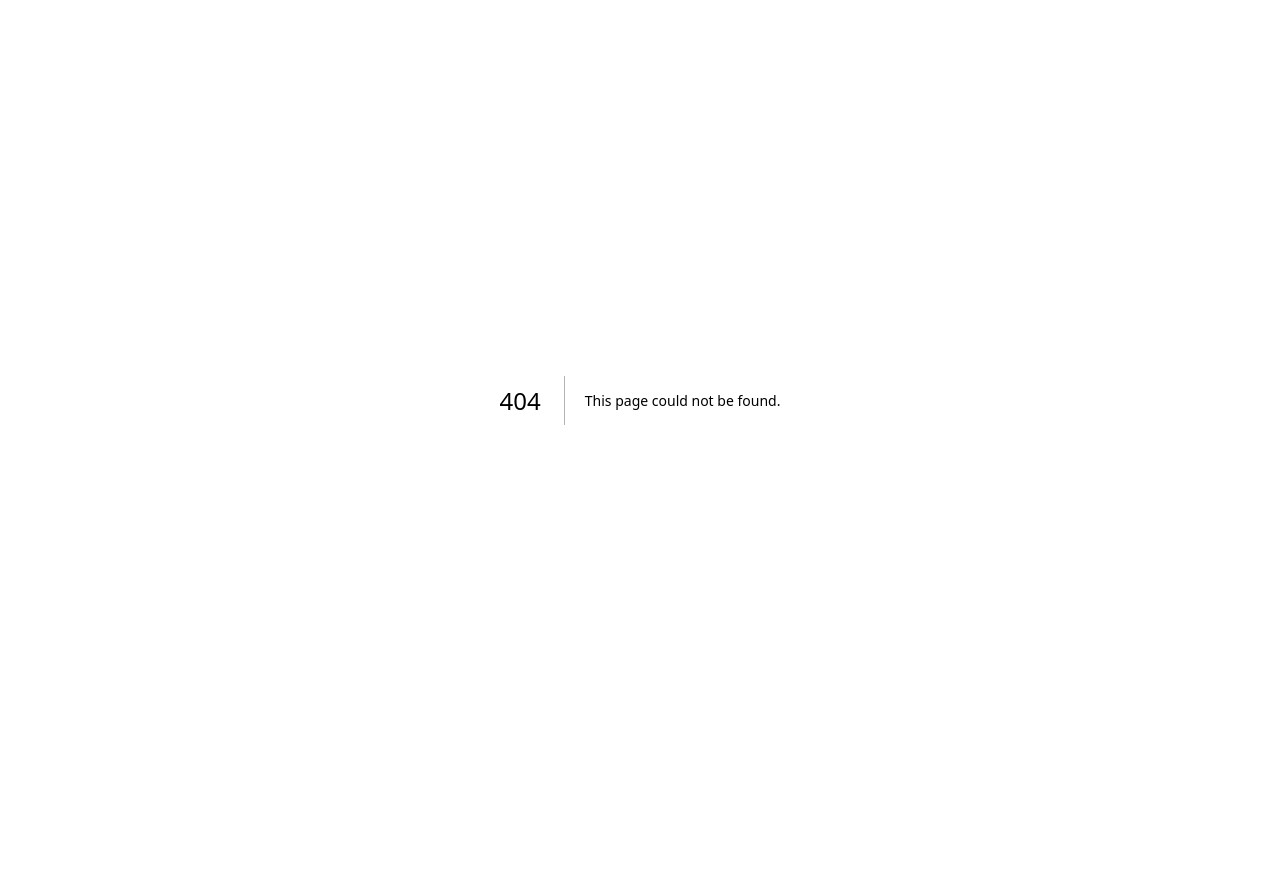
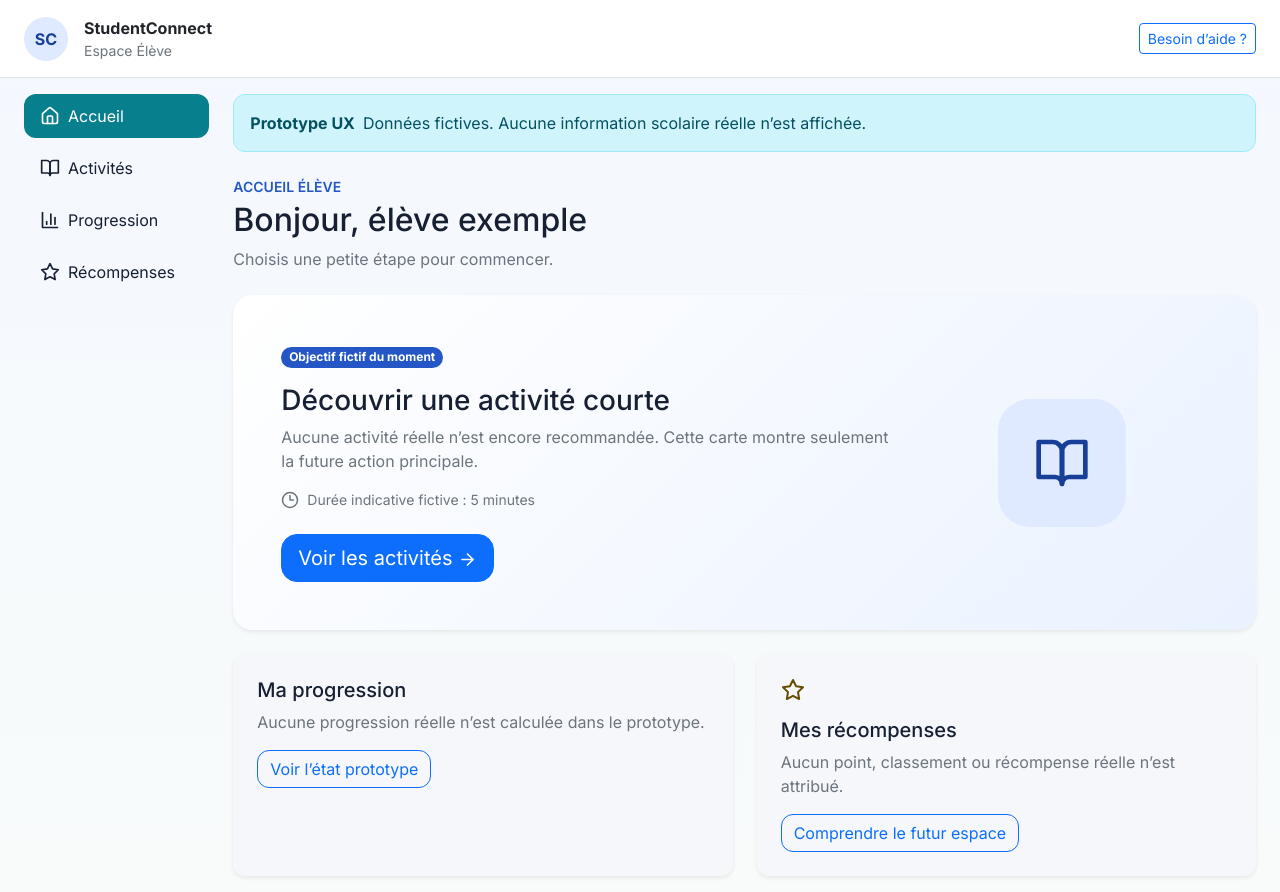
Before and after one commit to niangmamath/education, a Next.js app in the folder apps/web/: page /eleve in a window 1280 px wide. Before the commit this address had no page. Before the commit the page ends 800 px from the top, so only its background shows below. Built offline with nearby package versions, Linux system fonts and the light colour scheme.

Commit message:
feat(web): create Student layout and prototype routes

```diff
--- /dev/null
+++ b/apps/web/app/eleve/layout.tsx
@@ -0,0 +1,21 @@
+import type { ReactNode } from 'react';
+import { EleveHeader } from '../../components/eleve/eleve-header';
+import { EleveNavigation } from '../../components/eleve/eleve-navigation';
+
+export default function EleveLayout({ children }: { children: ReactNode }) {
+  return (
+    <div className="min-vh-100 sc-student-page">
+      <EleveHeader />
+      <div className="container-fluid px-3 px-lg-4 py-3">
+        <div className="row g-4">
+          <aside className="col-12 col-lg-3 col-xl-2">
+            <EleveNavigation />
+          </aside>
+          <main className="col-12 col-lg-9 col-xl-10" id="contenu-eleve">
+            {children}
+          </main>
+        </div>
+      </div>
+    </div>
+  );
+}
--- /dev/null
+++ b/apps/web/app/eleve/page.tsx
@@ -0,0 +1,64 @@
+import Link from 'next/link';
+import { ArrowRight, BookOpen, Clock3, Star } from 'lucide-react';
+import { PrototypeNotice } from '../../components/ui/prototype-notice';
+
+export const metadata = { title: 'Espace Élève' };
+
+export default function EleveHomePage() {
+  return (
+    <>
+      <PrototypeNotice />
+      <header className="mb-4">
+        <p className="text-uppercase text-primary fw-semibold small mb-1">Accueil Élève</p>
+        <h1 className="h2 mb-2">Bonjour, élève exemple</h1>
+        <p className="text-secondary mb-0">Choisis une petite étape pour commencer.</p>
+      </header>
+
+      <section className="card border-0 shadow-sm sc-student-hero mb-4">
+        <div className="card-body p-4 p-lg-5">
+          <div className="row align-items-center g-4">
+            <div className="col-lg-8">
+              <span className="badge rounded-pill text-bg-primary mb-3">Objectif fictif du moment</span>
+              <h2 className="h3">Découvrir une activité courte</h2>
+              <p className="text-secondary mb-3">
+                Aucune activité réelle n’est encore recommandée. Cette carte montre seulement la future action principale.
+              </p>
+              <div className="d-flex align-items-center gap-2 small text-secondary mb-4">
+                <Clock3 size={18} aria-hidden="true" />
+                <span>Durée indicative fictive : 5 minutes</span>
+              </div>
+              <Link href="/eleve/activites" className="btn btn-primary btn-lg">
+                Voir les activités <ArrowRight size={19} aria-hidden="true" />
+              </Link>
+            </div>
+            <div className="col-lg-4 text-center">
+              <span className="sc-student-illustration" aria-hidden="true"><BookOpen size={56} /></span>
+            </div>
+          </div>
+        </div>
+      </section>
+
+      <div className="row g-4">
+        <div className="col-12 col-md-6">
+          <section className="card h-100 border-0 shadow-sm">
+            <div className="card-body p-4">
+              <h2 className="h5">Ma progression</h2>
+              <p className="text-secondary">Aucune progression réelle n’est calculée dans le prototype.</p>
+              <Link href="/eleve/progression" className="btn btn-outline-primary">Voir l’état prototype</Link>
+            </div>
+          </section>
+        </div>
+        <div className="col-12 col-md-6">
+          <section className="card h-100 border-0 shadow-sm">
+            <div className="card-body p-4">
+              <Star className="text-warning-emphasis mb-3" aria-hidden="true" />
+              <h2 className="h5">Mes récompenses</h2>
+              <p className="text-secondary">Aucun point, classement ou récompense réelle n’est attribué.</p>
+              <Link href="/eleve/recompenses" className="btn btn-outline-primary">Comprendre le futur espace</Link>
+            </div>
+          </section>
+        </div>
+      </div>
+    </>
+  );
+}
--- a/apps/web/app/globals.css
+++ b/apps/web/app/globals.css
@@ -61,3 +61,23 @@ body { min-width: 320px; }
 .sc-parent-nav .nav-link:hover { background: #e8eefc; color: var(--sc-primary-dark); }
 .sc-parent-nav .nav-link.active { background: var(--sc-primary); color: #fff; }
 @media (min-width: 992px) { .sc-parent-nav { position: sticky; top: 1rem; overflow: visible; } }
+
+.sc-student-page { background: linear-gradient(180deg, #f4f8ff 0%, #f8fbfa 100%); }
+.sc-student-brand,
+.sc-student-icon,
+.sc-student-illustration {
+  display: inline-flex;
+  align-items: center;
+  justify-content: center;
+  color: var(--sc-primary-dark);
+  background: #dfe9ff;
+}
+.sc-student-brand { width: 2.75rem; height: 2.75rem; border-radius: 50%; font-weight: 700; }
+.sc-student-icon { width: 3.25rem; height: 3.25rem; border-radius: 1rem; }
+.sc-student-illustration { width: 8rem; height: 8rem; border-radius: 2rem; }
+.sc-student-hero { border-radius: 1.25rem; background: linear-gradient(135deg, #ffffff 0%, #eaf2ff 100%); }
+.sc-student-nav { overflow-x: auto; }
+.sc-student-nav .nav-link { color: var(--sc-text); white-space: nowrap; min-height: 44px; }
+.sc-student-nav .nav-link:hover { background: #e2f4f2; color: var(--sc-primary-dark); }
+.sc-student-nav .nav-link.active { background: var(--sc-secondary); color: #fff; }
+@media (min-width: 992px) { .sc-student-nav { position: sticky; top: 1rem; overflow: visible; } }
--- /dev/null
+++ b/apps/web/components/eleve/eleve-header.tsx
@@ -0,0 +1,18 @@
+import Link from 'next/link';
+
+export function EleveHeader() {
+  return (
+    <header className="border-bottom bg-white">
+      <div className="container-fluid px-3 px-lg-4 py-3 d-flex align-items-center justify-content-between gap-3">
+        <Link href="/eleve" className="d-inline-flex align-items-center gap-3 text-decoration-none">
+          <span className="sc-student-brand" aria-hidden="true">SC</span>
+          <span>
+            <span className="d-block fw-bold text-dark">StudentConnect</span>
+            <span className="d-block small text-secondary">Espace Élève</span>
+          </span>
+        </Link>
+        <Link href="/aide" className="btn btn-outline-primary btn-sm">Besoin d’aide ?</Link>
+      </div>
+    </header>
+  );
+}
--- /dev/null
+++ b/apps/web/components/eleve/eleve-navigation.tsx
@@ -0,0 +1,39 @@
+'use client';
+
+import Link from 'next/link';
+import { usePathname } from 'next/navigation';
+import { BarChart3, BookOpen, House, Star } from 'lucide-react';
+
+const items = [
+  { href: '/eleve', label: 'Accueil', icon: House, exact: true },
+  { href: '/eleve/activites', label: 'Activités', icon: BookOpen },
+  { href: '/eleve/progression', label: 'Progression', icon: BarChart3 },
+  { href: '/eleve/recompenses', label: 'Récompenses', icon: Star },
+];
+
+export function EleveNavigation() {
+  const pathname = usePathname();
+
+  return (
+    <nav aria-label="Navigation Élève" className="sc-student-nav">
+      <ul className="nav nav-pills flex-row flex-lg-column gap-2 mb-0">
+        {items.map(({ href, label, icon: Icon, exact }) => {
+          const active = exact ? pathname === href : pathname.startsWith(href);
+
+          return (
+            <li className="nav-item" key={href}>
+              <Link
+                href={href}
+                className={`nav-link d-flex align-items-center gap-2 ${active ? 'active' : ''}`}
+                aria-current={active ? 'page' : undefined}
+              >
+                <Icon size={20} aria-hidden="true" />
+                <span>{label}</span>
+              </Link>
+            </li>
+          );
+        })}
+      </ul>
+    </nav>
+  );
+}
```
Also changed, not shown: apps/web/app/eleve/activites/page.tsx (added, +27 -0 lines), apps/web/app/eleve/progression/page.tsx (added, +27 -0 lines), apps/web/app/eleve/recompenses/page.tsx (added, +27 -0 lines).
